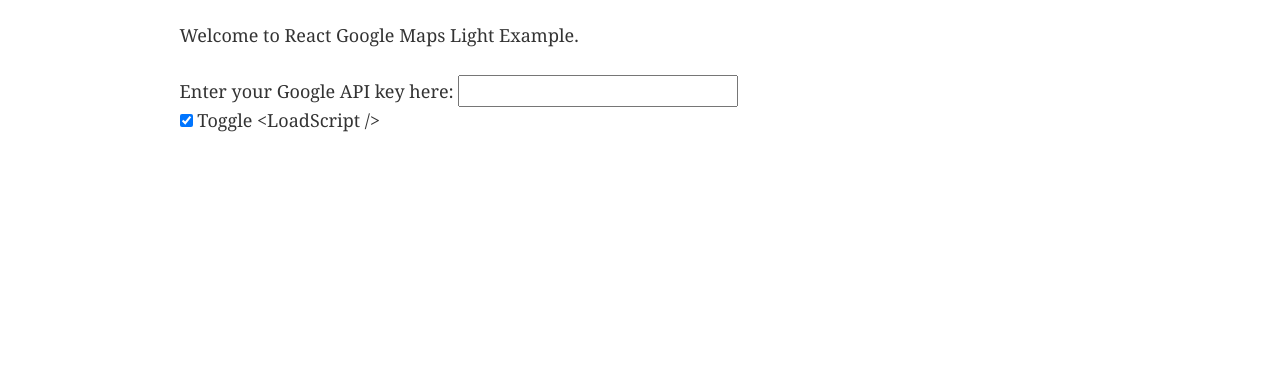
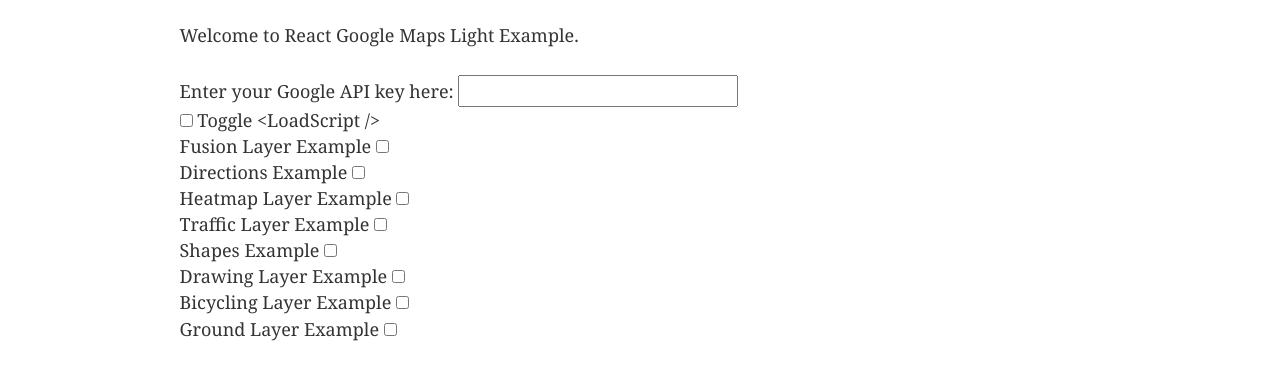
Before and after one commit to VikingDDM/reactAppWtihGoogleMap, a Gatsby site in the folder examples/react-google-maps-api-gatsby/: page / in a window 1280 px wide. Shown: the part 171-550 px from the top of the page. Built offline with nearby package versions, Linux system fonts and the light colour scheme; Gatsby itself is replaced by a stand-in of ours; what uuidv4 would draw is missing.

Commit message:
example toggle checkboxes

```diff
--- a/examples/react-google-maps-api-gatsby/src/pages/index.js
+++ b/examples/react-google-maps-api-gatsby/src/pages/index.js
@@ -27,11 +27,6 @@
   marginBottom: '1.5rem'
 }
 
-// const center = {
-//   lat: -34.397,
-//   lng: 150.644
-// }
-
 const loadingStyle = {
   height: `100%`,
   backgroundColor: '#023456'
@@ -60,8 +55,16 @@
 
 class IndexPage extends Component {
   state = {
-    checked: true,
-    googleMapsApiKey: ''
+    checked: false,
+    googleMapsApiKey: '',
+    fusion: false,
+    directions: false,
+    heatmap: false,
+    traffic: false,
+    shapes: false,
+    drawing: false,
+    bicycling: false,
+    ground: false
   }
 
   onChange = ({ target: { checked } }) => {
@@ -76,6 +79,70 @@
     this.setState(
       () => ({
         googleMapsApiKey: value
+      })
+    )
+  }
+
+  onFusionChange = ({ target: { checked } }) => {
+    this.setState(
+      () => ({
+        fusion: checked
+      })
+    )
+  }
+
+  onDirectionsChange = ({ target: { checked } }) => {
+    this.setState(
+      () => ({
+        directions: checked
+      })
+    )
+  }
+
+  onHeatmapChange = ({ target: { checked } }) => {
+    this.setState(
+      () => ({
+        heatmap: checked
+      })
+    )
+  }
+
+  onTrafficChange = ({ target: { checked } }) => {
+    this.setState(
+      () => ({
+        traffic: checked
+      })
+    )
+  }
+
+  onShapesChange = ({ target: { checked } }) => {
+    this.setState(
+      () => ({
+        shapes: checked
+      })
+    )
+  }
+
+  onDrawingChange = ({ target: { checked } }) => {
+    this.setState(
+      () => ({
+        drawing: checked
+      })
+    )
+  }
+
+  onBicyclingChange = ({ target: { checked } }) => {
+    this.setState(
+      () => ({
+        bicycling: checked
+      })
+    )
+  }
+
+  onGroundChange = ({ target: { checked } }) => {
+    this.setState(
+      () => ({
+        ground: checked
       })
     )
   }
@@ -112,6 +179,128 @@
         <label htmlFor='toggle-script'>{`Toggle <LoadScript />`}</label>
       </div>
 
+      <div>
+        <div>
+          <label
+            htmlFor='fusion'
+          >
+            Fusion Layer Example
+          </label>
+          {` `}
+          <input
+            id='fusion'
+            type='checkbox'
+            onChange={this.onFusionChange}
+            value={this.state.fusion}
+          />
+        </div>
+
+        <div>
+          <label
+            htmlFor='directions'
+          >
+            Directions Example
+          </label>
+          {` `}
+          <input
+            id='directions'
+            type='checkbox'
+            onChange={this.onDirectionsChange}
+            value={this.state.directions}
+          />
+        </div>
+
+        <div>
+          <label
+            htmlFor='heatmap'
+          >
+            Heatmap Layer Example
+          </label>
+          {` `}
+          <input
+            id='heatmap'
+            type='checkbox'
+            onChange={this.onHeatmapChange}
+            value={this.state.heatmap}
+          />
+        </div>
+
+        <div>
+          <label
+            htmlFor='traffic'
+          >
+            Traffic Layer Example
+          </label>
+          {` `}
+          <input
+            id='traffic'
+            type='checkbox'
+            onChange={this.onTrafficChange}
+            value={this.state.traffic}
+          />
+        </div>
+
+        <div>
+          <label
+            htmlFor='shapes'
+          >
+            Shapes Example
+          </label>
+          {` `}
+          <input
+            id='shapes'
+            type='checkbox'
+            onChange={this.onShapesChange}
+            value={this.state.shapes}
+          />
+        </div>
+
+        <div>
+          <label
+            htmlFor='drawing'
+          >
+            Drawing Layer Example
+          </label>
+          {` `}
+          <input
+            id='drawing'
+            type='checkbox'
+            onChange={this.onDrawingChange}
+            value={this.state.drawing}
+          />
+        </div>
+
+        <div>
+          <label
+            htmlFor='bicycling'
+          >
+            Bicycling Layer Example
+          </label>
+          {` `}
+          <input
+            id='bicycling'
+            type='checkbox'
+            onChange={this.onBicyclingChange}
+            value={this.state.bicycling}
+          />
+        </div>
+
+        <div>
+          <label
+            htmlFor='ground'
+          >
+            Ground Layer Example
+          </label>
+          {` `}
+          <input
+            id='ground'
+            type='checkbox'
+            onChange={this.onGroundChange}
+            value={this.state.ground}
+          />
+        </div>
+      </div>
+
       {
         (
           this.state.checked &&
@@ -129,6 +318,8 @@
               libraries={googleMapsLibraries}
               preventGoogleFontsLoading
             >
+              {
+                this.state.fusion && (
                   <div style={mapBoxStyle}>
                     <h2 style={mapHeaderStyle}>
                       Fusion Tables Layer Google Map example
@@ -138,7 +329,11 @@
                       styles={shapeExampleStyles}
                     />
                   </div>
+                )
+              }
 
+              {
+                this.state.directions && (
                   <div style={mapBoxStyle}>
                     <h2 style={mapHeaderStyle}>
                       Directions Renderer Google Map example
@@ -148,7 +343,11 @@
                       styles={shapeExampleStyles}
                     />
                   </div>
+                )
+              }
 
+              {
+                this.state.heatmap && (
                   <div style={mapBoxStyle}>
                     <h2 style={mapHeaderStyle}>
                       Heatmap Layer Google Map example
@@ -158,7 +357,11 @@
                       styles={shapeExampleStyles}
                     />
                   </div>
+                )
+              }
 
+              {
+                this.state.traffic && (
                   <div style={mapBoxStyle}>
                     <h2 style={mapHeaderStyle}>
                       Traffic Layer Google Map example
@@ -168,7 +371,11 @@
                       styles={shapeExampleStyles}
                     />
                   </div>
+                )
+              }
 
+              {
+                this.state.shapes && (
                   <div style={mapBoxStyle}>
                     <h2 style={mapHeaderStyle}>
                       Google Map with Shapes
@@ -178,7 +385,11 @@
                       styles={shapeExampleStyles}
                     />
                   </div>
+                )
+              }
 
+              {
+                this.state.drawing && (
                   <div style={mapBoxStyle}>
                     <h2 style={mapHeaderStyle}>
                       Google Map with DrawingManager
@@ -188,7 +399,11 @@
                       styles={shapeExampleStyles}
                     />
                   </div>
+                )
+              }
 
+              {
+                this.state.bicycling && (
                   <div style={mapBoxStyle}>
                     <h2 style={mapHeaderStyle}>
                       Google Map with Bicycling Layer
@@ -198,7 +413,11 @@
                       styles={shapeExampleStyles}
                     />
                   </div>
+                )
+              }
 
+              {
+                this.state.ground && (
                   <div style={mapBoxStyle}>
                     <h2 style={mapHeaderStyle}>
                       Google Map with Ground Overlay
@@ -208,6 +427,8 @@
                       styles={shapeExampleStyles}
                     />
                   </div>
+                )
+              }
             </LoadScript>
           )
           : null
```
Lines whose indentation alone changed are shown as unchanged.
